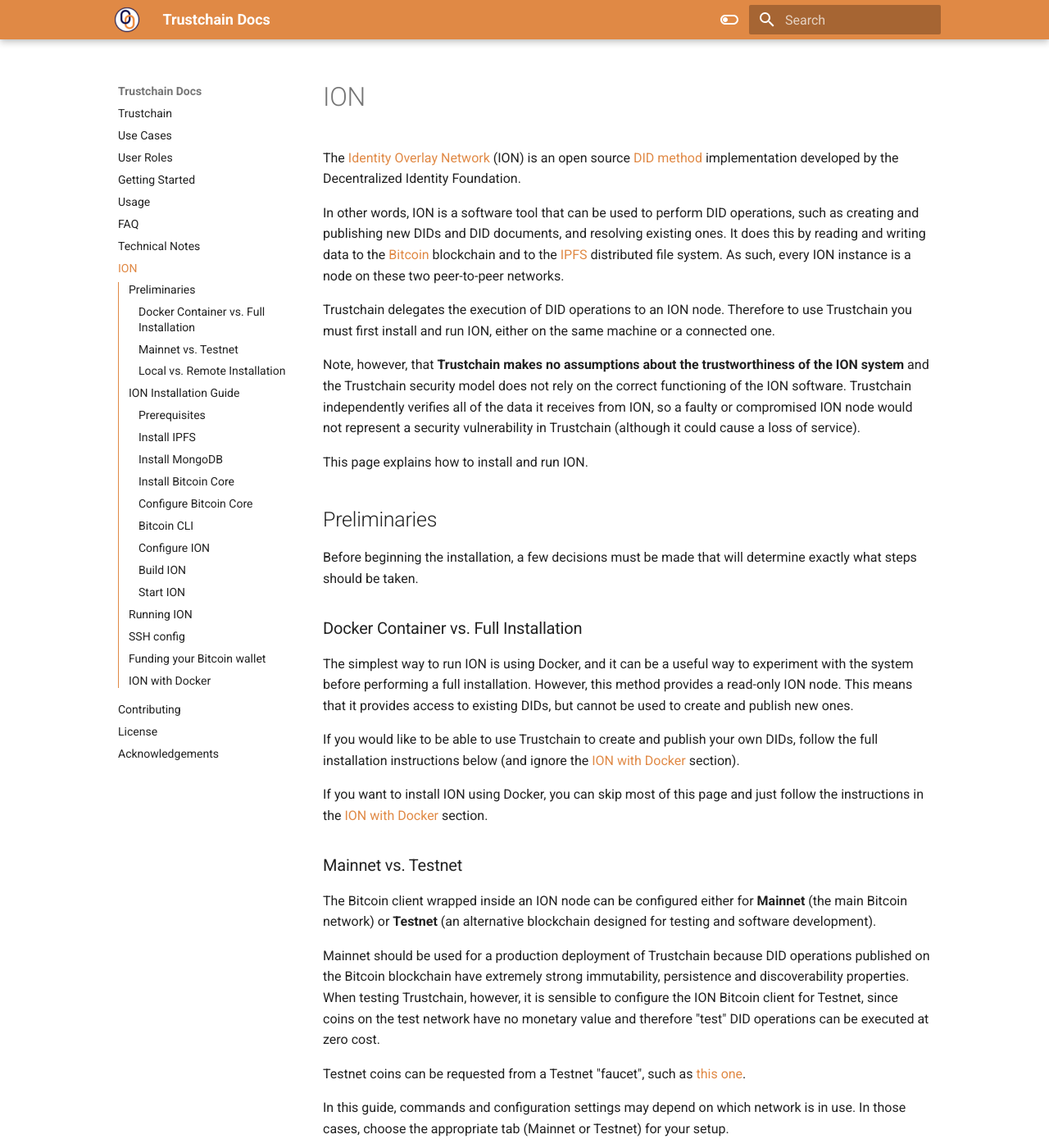
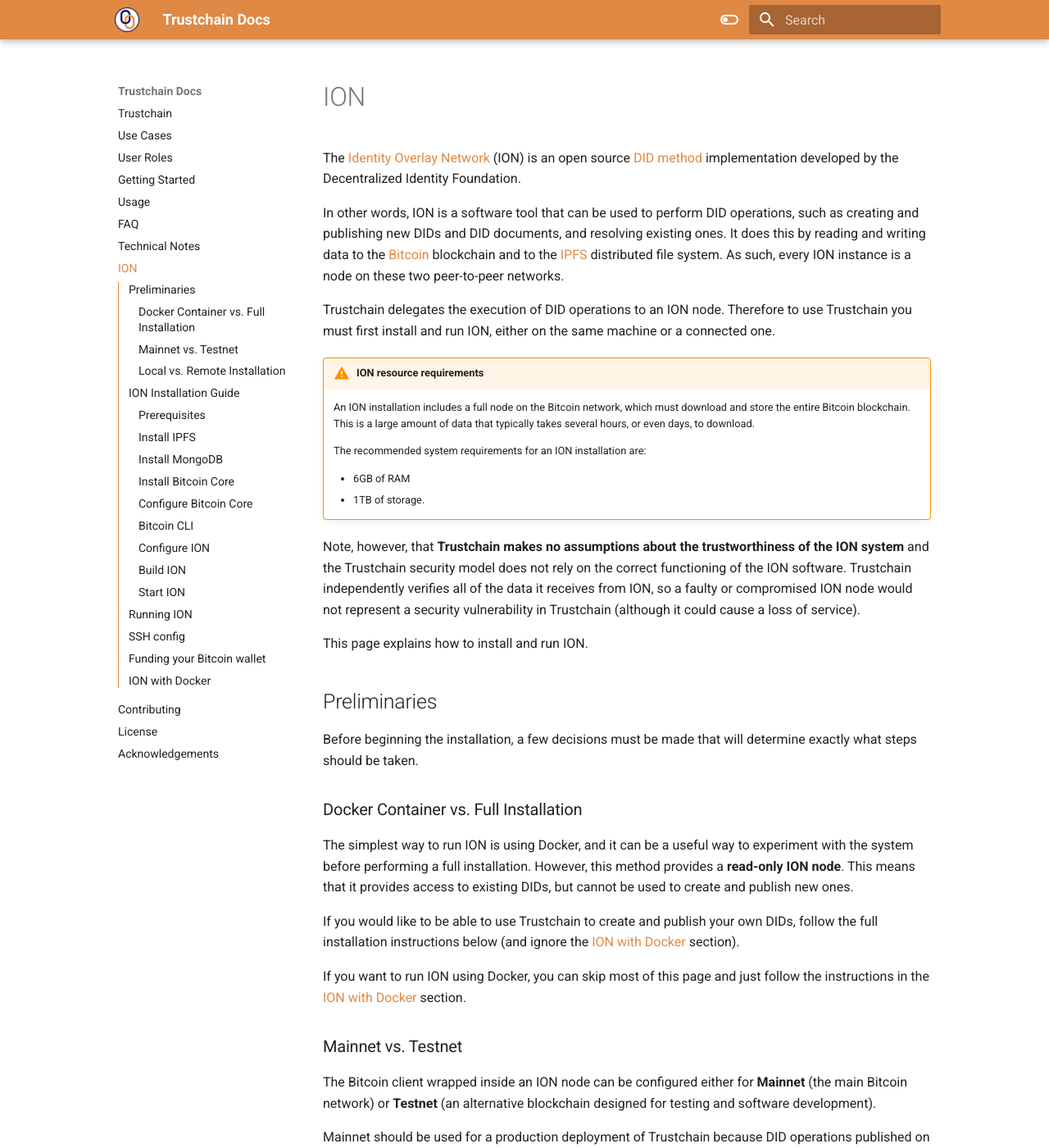
Before and after one commit to alan-turing-institute/trustchain, an MkDocs documentation site: the page built from docs/ion.md, in a window 1280 px wide and 1400 px high. Shown: the whole window at 82% size. Built offline with MkDocs 1.6.1 and Material for MkDocs 9.7.7, drawn with Linux system fonts in a browser that asks for light colours; nearby versions of some CDN libraries; library files that are not in the unit come from our copies; some of the changed text lies outside the part shown.

Commit message:
Add ION system requirements

````diff
--- a/docs/ion.md
+++ b/docs/ion.md
@@ -2,9 +2,18 @@
 
 The [Identity Overlay Network](https://identity.foundation/ion/) (ION) is an open source [DID method](https://www.w3.org/TR/did-core/#methods) implementation developed by the Decentralized Identity Foundation.
 
-In other words, ION is a software tool that can be used to perform DID operations, such as creating and publishing new DIDs and DID documents, and resolving existing ones. It does this by reading and writing data to the [Bitcoin](TODO) blockchain and to the [IPFS](TODO) distributed file system. As such, every ION instance is a node on these two peer-to-peer networks.
+In other words, ION is a software tool that can be used to perform DID operations, such as creating and publishing new DIDs and DID documents, and resolving existing ones. It does this by reading and writing data to the [Bitcoin](https://bitcoin.org/en/) blockchain and to the [IPFS](https://ipfs.tech/) distributed file system. As such, every ION instance is a node on these two peer-to-peer networks.
 
 Trustchain delegates the execution of DID operations to an ION node. Therefore to use Trustchain you must first install and run ION, either on the same machine or a connected one.
+
+!!! warning "ION resource requirements"
+
+    An ION installation includes a full node on the Bitcoin network, which must download and store the entire Bitcoin blockchain. This is a large amount of data that typically takes several hours, or even days, to download.
+
+    The recommended system requirements for an ION installation are:
+
+    - 6GB of RAM
+    - 1TB of storage.
 
 Note, however, that **Trustchain makes no assumptions about the trustworthiness of the ION system** and the Trustchain security model does not rely on the correct functioning of the ION software. Trustchain independently verifies all of the data it receives from ION, so a faulty or compromised ION node would not represent a security vulnerability in Trustchain (although it could cause a loss of service).
 
@@ -18,11 +27,11 @@
 
 ### Docker Container vs. Full Installation
 
-The simplest way to run ION is using Docker, and it can be a useful way to experiment with the system before performing a full installation. However, this method provides a read-only ION node. This means that it provides access to existing DIDs, but cannot be used to create and publish new ones.
+The simplest way to run ION is using Docker, and it can be a useful way to experiment with the system before performing a full installation. However, this method provides a **read-only ION node**. This means that it provides access to existing DIDs, but cannot be used to create and publish new ones.
 
 If you would like to be able to use Trustchain to create and publish your own DIDs, follow the full installation instructions below (and ignore the [ION with Docker](#ion-with-docker) section).
 
-If you want to install ION using Docker, you can skip most of this page and just follow the instructions in the [ION with Docker](#ion-with-docker) section.
+If you want to run ION using Docker, you can skip most of this page and just follow the instructions in the [ION with Docker](#ion-with-docker) section.
 
 ### Mainnet vs. Testnet
 
@@ -129,8 +138,7 @@
 
 ### Install Bitcoin Core
 
-DIDs published with ION are anchored into the Bitcoin blockchain, endowing them with an independently-verifiable timestamp. Therefore ION wraps a node on the Bitcoin network...
-
+Trustchain has been tested with Bitcoin Core v24.0.1 and therefore the instructions below assume that version. More recent versions of Bitcoin Core are [available](https://bitcoincore.org/en/releases/) and can be used, but will require some minor changes to the commands in the following steps.
 
 === "Linux"
 
@@ -148,12 +156,10 @@
 
 === "Mac OS"
 
-    Trustchain has been tested with Bitcoin Core v24.0.1, and therefore the instructions below assume that version. More [recent versions](https://bitcoincore.org/en/releases/) of Bitcoin Core are available and can be used, but will require some minor changes to the commands in the following steps.
+    Begin by downloading the [Bitcoin Core release](https://bitcoincore.org/bin/bitcoin-core-24.0.1/) for your system:
 
-    Download the [binary release](https://bitcoincore.org/bin/bitcoin-core-24.0.1/) for your system:
-
-     - [Installer](https://bitcoincore.org/bin/bitcoin-core-24.0.1/bitcoin-24.0.1-x86_64-apple-darwin.tar.gz) for Mac with x86-64 processor.
-     - [Installer](https://bitcoincore.org/bin/bitcoin-core-24.0.1/bitcoin-24.0.1-arm64-apple-darwin.tar.gz) for Mac with Apple M1 processor.
+     - [Download link](https://bitcoincore.org/bin/bitcoin-core-24.0.1/bitcoin-24.0.1-x86_64-apple-darwin.tar.gz) for Mac with x86-64 processor.
+     - [Download link](https://bitcoincore.org/bin/bitcoin-core-24.0.1/bitcoin-24.0.1-arm64-apple-darwin.tar.gz) for Mac with Apple M1 processor.
 
     Verify the download by comparing the [published hash](https://bitcoincore.org/bin/bitcoin-core-24.0.1/SHA256SUMS) with the result of this command:
     ```console
@@ -168,7 +174,7 @@
     ```console
     $ mv ~/Downloads/bitcoin-24.0.1 /Applications
     ```
-    This folder contains an executable file named `bitcoind` which we will run to start Bitcoin Core.
+    The download contains an executable file named `bitcoind` which we will run to start Bitcoin Core.
 
     !!! info "Sign the Bitcoin Core executable files"
 
````
